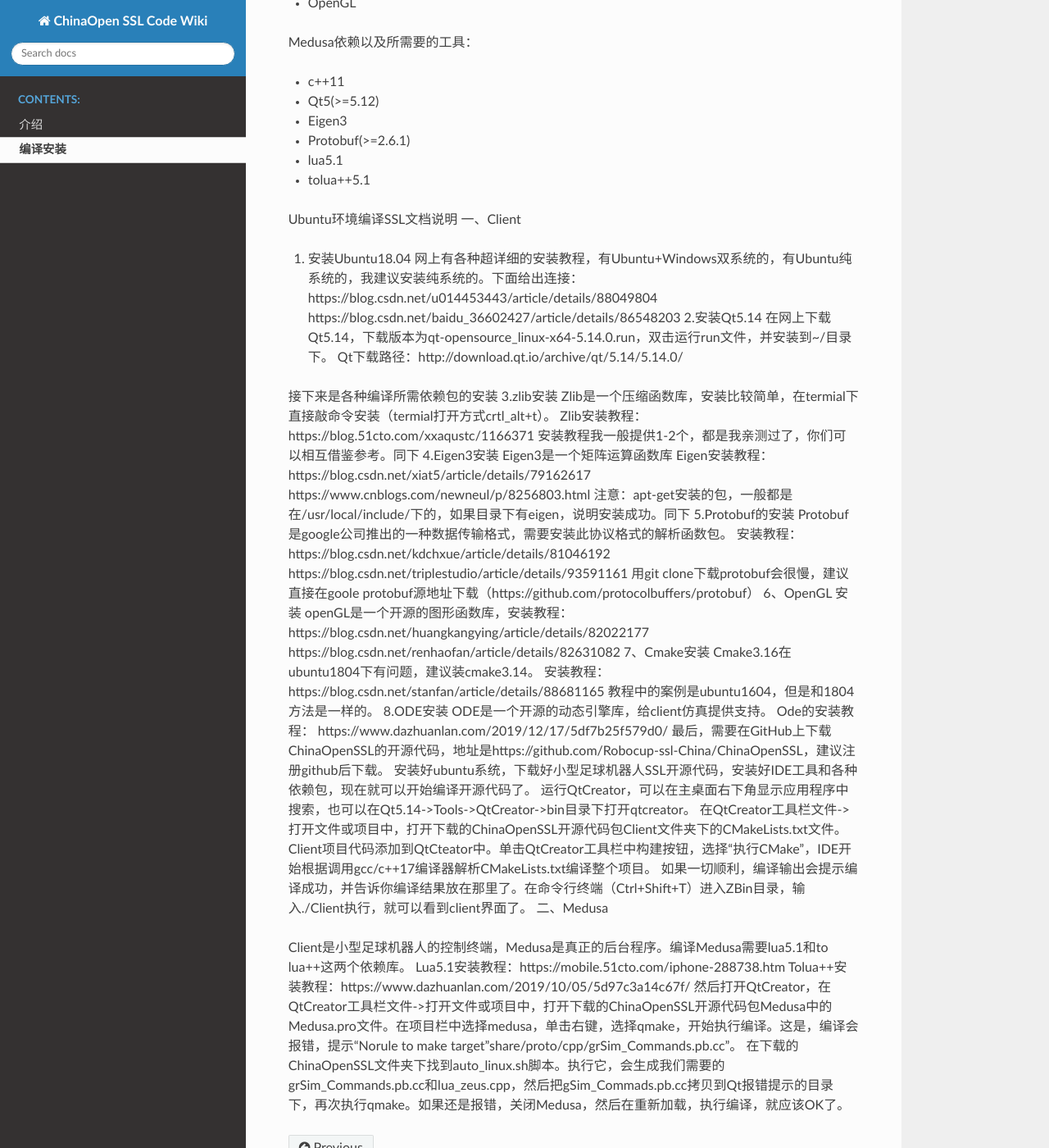
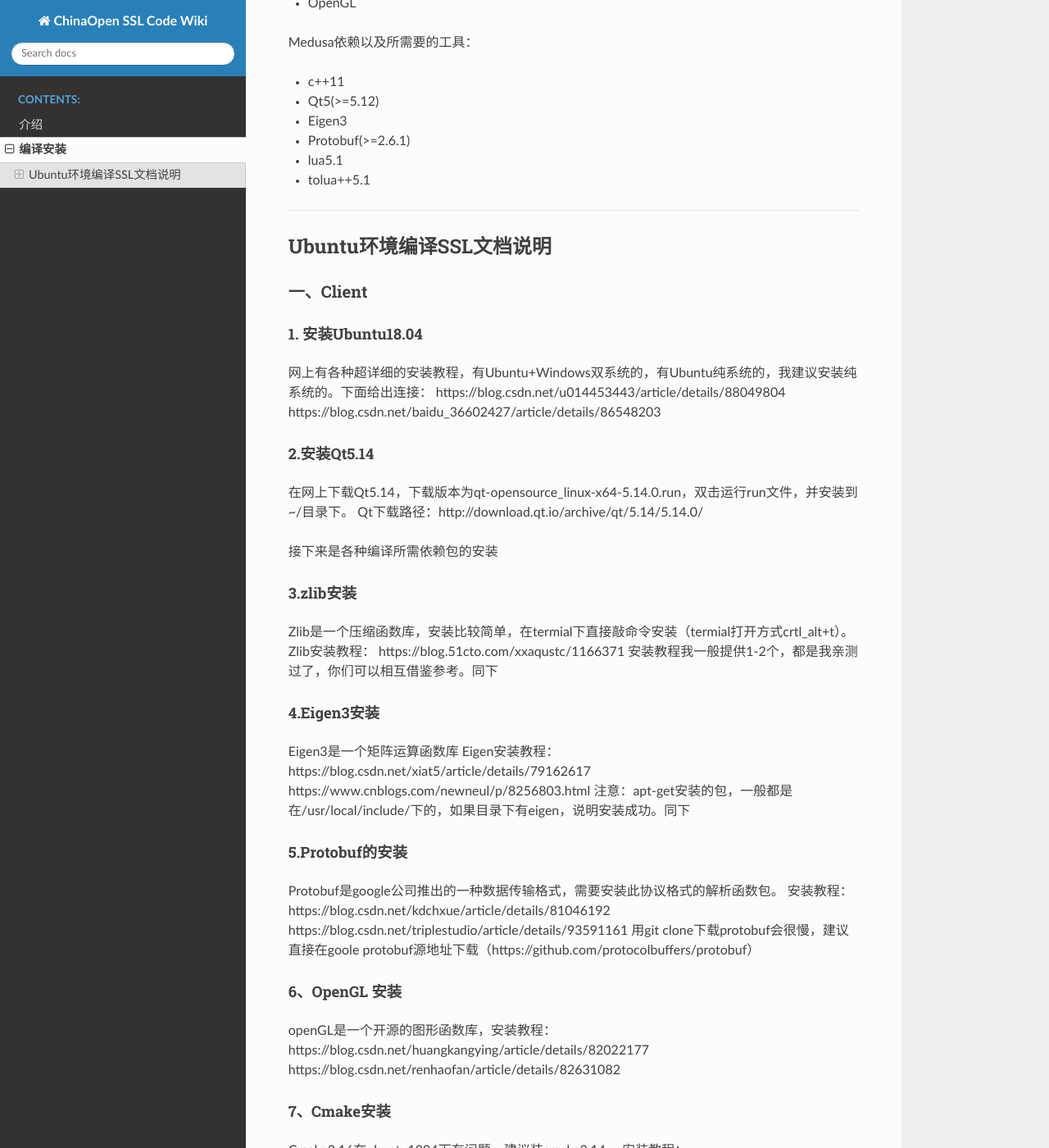
Before and after one commit to Robocup-ssl-China/rocos_wiki, a Sphinx documentation site: the page built from source/install.md, in a window 1280 px wide and 1400 px high, scrolled down 465 px. Shown: the whole window at 82% size. Built offline with Sphinx 7.4.7 and the Read the Docs theme 2.0.0, drawn with Linux system fonts in a browser that asks for light colours; some of the changed text lies outside the part shown.

Commit message:
format install.md

```diff
--- a/source/install.md
+++ b/source/install.md
@@ -24,50 +24,53 @@ Medusa依赖以及所需要的工具：
 * lua5.1
 * tolua++5.1
 
-Ubuntu环境编译SSL文档说明
-一、Client
-1. 安装Ubuntu18.04
+---
+## Ubuntu环境编译SSL文档说明
+### 一、Client
+#### 1. 安装Ubuntu18.04
 网上有各种超详细的安装教程，有Ubuntu+Windows双系统的，有Ubuntu纯系统的，我建议安装纯系统的。下面给出连接：
 https://blog.csdn.net/u014453443/article/details/88049804
 https://blog.csdn.net/baidu_36602427/article/details/86548203
-2.安装Qt5.14
+#### 2.安装Qt5.14
 在网上下载Qt5.14，下载版本为qt-opensource_linux-x64-5.14.0.run，双击运行run文件，并安装到~/目录下。
 Qt下载路径：http://download.qt.io/archive/qt/5.14/5.14.0/
 
 接下来是各种编译所需依赖包的安装
-3.zlib安装
+#### 3.zlib安装
 Zlib是一个压缩函数库，安装比较简单，在termial下直接敲命令安装（termial打开方式crtl_alt+t）。
 Zlib安装教程： https://blog.51cto.com/xxaqustc/1166371
 安装教程我一般提供1-2个，都是我亲测过了，你们可以相互借鉴参考。同下
-4.Eigen3安装
+#### 4.Eigen3安装
 Eigen3是一个矩阵运算函数库
 Eigen安装教程： https://blog.csdn.net/xiat5/article/details/79162617
 https://www.cnblogs.com/newneul/p/8256803.html
 注意：apt-get安装的包，一般都是在/usr/local/include/下的，如果目录下有eigen，说明安装成功。同下
-5.Protobuf的安装
+#### 5.Protobuf的安装
 Protobuf是google公司推出的一种数据传输格式，需要安装此协议格式的解析函数包。
 安装教程：https://blog.csdn.net/kdchxue/article/details/81046192
 https://blog.csdn.net/triplestudio/article/details/93591161
 用git clone下载protobuf会很慢，建议直接在goole protobuf源地址下载（https://github.com/protocolbuffers/protobuf）
-6、OpenGL 安装
+#### 6、OpenGL 安装
 openGL是一个开源的图形函数库，安装教程：https://blog.csdn.net/huangkangying/article/details/82022177
 https://blog.csdn.net/renhaofan/article/details/82631082
-7、Cmake安装
+#### 7、Cmake安装
 Cmake3.16在ubuntu1804下有问题，建议装cmake3.14。
 安装教程：https://blog.csdn.net/stanfan/article/details/88681165
 教程中的案例是ubuntu1604，但是和1804方法是一样的。
-8.ODE安装
+#### 8.ODE安装
 ODE是一个开源的动态引擎库，给client仿真提供支持。
 Ode的安装教程： https://www.dazhuanlan.com/2019/12/17/5df7b25f579d0/
-最后，需要在GitHub上下载ChinaOpenSSL的开源代码，地址是https://github.com/Robocup-ssl-China/ChinaOpenSSL，建议注册github后下载。
-安装好ubuntu系统，下载好小型足球机器人SSL开源代码，安装好IDE工具和各种依赖包，现在就可以开始编译开源代码了。
-运行QtCreator，可以在主桌面右下角显示应用程序中搜索，也可以在Qt5.14->Tools->QtCreator->bin目录下打开qtcreator。
-在QtCreator工具栏文件->打开文件或项目中，打开下载的ChinaOpenSSL开源代码包Client文件夹下的CMakeLists.txt文件。Client项目代码添加到QtCteator中。单击QtCreator工具栏中构建按钮，选择“执行CMake”，IDE开始根据调用gcc/c++17编译器解析CMakeLists.txt编译整个项目。
-如果一切顺利，编译输出会提示编译成功，并告诉你编译结果放在那里了。在命令行终端（Ctrl+Shift+T）进入ZBin目录，输入./Client执行，就可以看到client界面了。
-二、Medusa
 
-Client是小型足球机器人的控制终端，Medusa是真正的后台程序。编译Medusa需要lua5.1和to lua++这两个依赖库。
-Lua5.1安装教程：https://mobile.51cto.com/iphone-288738.htm
-Tolua++安装教程：https://www.dazhuanlan.com/2019/10/05/5d97c3a14c67f/
-然后打开QtCreator，在QtCreator工具栏文件->打开文件或项目中，打开下载的ChinaOpenSSL开源代码包Medusa中的Medusa.pro文件。在项目栏中选择medusa，单击右键，选择qmake，开始执行编译。这是，编译会报错，提示“Norule to make target”share/proto/cpp/grSim_Commands.pb.cc”。
-在下载的ChinaOpenSSL文件夹下找到auto_linux.sh脚本。执行它，会生成我们需要的grSim_Commands.pb.cc和lua_zeus.cpp，然后把gSim_Commads.pb.cc拷贝到Qt报错提示的目录下，再次执行qmake。如果还是报错，关闭Medusa，然后在重新加载，执行编译，就应该OK了。
+* 最后，需要在GitHub上下载ChinaOpenSSL的开源代码，地址是https://github.com/Robocup-ssl-China/ChinaOpenSSL，建议注册github后下载。
+* 安装好ubuntu系统，下载好小型足球机器人SSL开源代码，安装好IDE工具和各种依赖包，现在就可以开始编译开源代码了。
+* 运行QtCreator，可以在主桌面右下角显示应用程序中搜索，也可以在Qt5.14->Tools->QtCreator->bin目录下打开qtcreator。
+* 在QtCreator工具栏文件->打开文件或项目中，打开下载的ChinaOpenSSL开源代码包Client文件夹下的CMakeLists.txt文件。Client项目代码添加到QtCteator中。单击QtCreator工具栏中构建按钮，选择“执行CMake”，IDE开始根据调用gcc/c++17编译器解析CMakeLists.txt编译整个项目。
+* 如果一切顺利，编译输出会提示编译成功，并告诉你编译结果放在那里了。在命令行终端（Ctrl+Shift+T）进入ZBin目录，输入./Client执行，就可以看到client界面了。
+
+### 二、Medusa
+
+* Client是小型足球机器人的控制终端，Medusa是真正的后台程序。编译Medusa需要lua5.1和to lua++这两个依赖库。
+* Lua5.1安装教程：https://mobile.51cto.com/iphone-288738.htm
+* Tolua++安装教程：https://www.dazhuanlan.com/2019/10/05/5d97c3a14c67f/
+* 然后打开QtCreator，在QtCreator工具栏文件->打开文件或项目中，打开下载的ChinaOpenSSL开源代码包Medusa中的Medusa.pro文件。在项目栏中选择medusa，单击右键，选择qmake，开始执行编译。这是，编译会报错，提示“Norule to make target”share/proto/cpp/grSim_Commands.pb.cc”。
+* 在下载的ChinaOpenSSL文件夹下找到auto_linux.sh脚本。执行它，会生成我们需要的grSim_Commands.pb.cc和lua_zeus.cpp，然后把gSim_Commads.pb.cc拷贝到Qt报错提示的目录下，再次执行qmake。如果还是报错，关闭Medusa，然后在重新加载，执行编译，就应该OK了。
```
